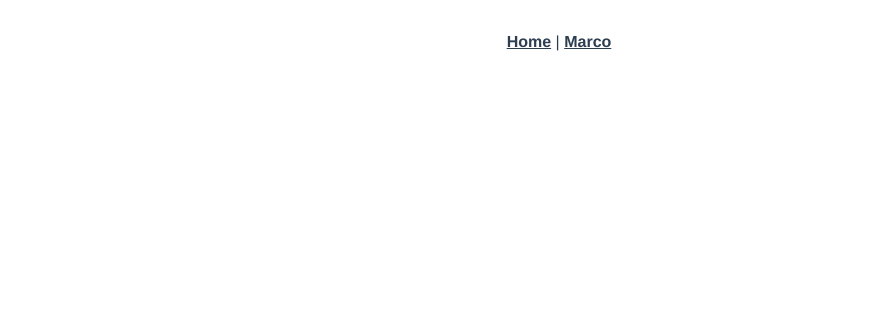
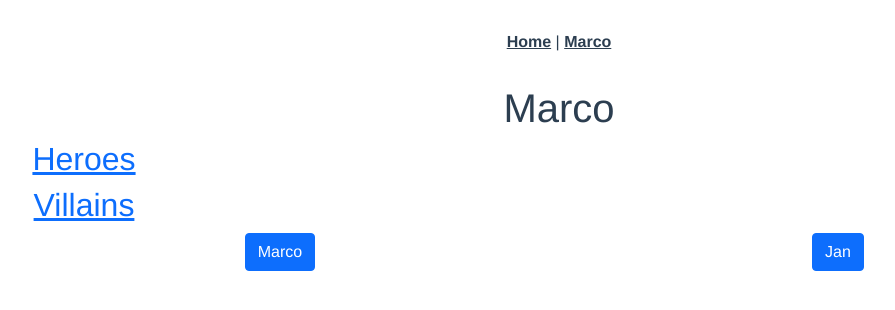
Before and after one commit to DarthSiedewurst/vue-schulung-2021, a Vue app: page /dominik in a window 1280 px wide. Before the commit this address had no page. Shown: the top 310 px of the page, without its empty margins (81-976 px from the left). Built offline with nearby package versions, Linux system fonts and the light colour scheme.

Commit message:
Anpassungen zu Heroes and Villains

```diff
--- a/src/router/index.ts
+++ b/src/router/index.ts
@@ -3,6 +3,10 @@ import Home from "../views/Home.vue";
 import Marco from "@/views/Marco/Marco.vue";
 import MarcoVillains from "@/views/Marco/MarcoVillains.vue";
 import MarcoHeroes from "@/views/Marco/MarcoHeroes.vue";
+import Dominik from "@/views/Dominik/Dominik.vue";
+import DominikHeroes from "@/views/Dominik/DominikHeroes.vue";
+import DominikVillains from "@/views/Dominik/DominikVillains.vue";
+
 
 const routes: Array<RouteRecordRaw> = [
   {
@@ -27,6 +31,23 @@ const routes: Array<RouteRecordRaw> = [
       },
     ],
   },
+  {
+    path: "/dominik",
+    name: "Dominik",
+    component: Dominik,
+    children: [
+      {
+        path: "heroes",
+        name: "heroes",
+        component: DominikHeroes,
+      },
+      {
+        path: "villains",
+        name: "villains",
+        component: DominikVillains,
+      },
+    ],
+  },
 ];
 
 const router = createRouter({
--- a/src/views/Dominik/Dominik.vue
+++ b/src/views/Dominik/Dominik.vue
@@ -3,8 +3,8 @@
     <h1>Marco</h1>
     <div class="row">
       <div class="col-2">
-        <h2><router-link to="/marco/heroes">Heroes</router-link></h2>
-        <h2><router-link to="/marco/villains">Villains</router-link></h2>
+        <h2><router-link to="/dominik/heroes">Heroes</router-link></h2>
+        <h2><router-link to="/dominik/villains">Villains</router-link></h2>
       </div>
       <div class="col-10">
         <router-view />
@@ -19,7 +19,7 @@ import { defineComponent } from "vue";
 import Navigation from "@/components/Navigation.vue"; // @ is an alias to /src
 
 export default defineComponent({
-  name: "Marco",
+  name: "Dominik",
   components: { Navigation },
   setup() {
     const back = "Marco";
--- a/src/views/Dominik/DominikHeroes.vue
+++ b/src/views/Dominik/DominikHeroes.vue
@@ -12,7 +12,7 @@
 import { defineComponent, ref, reactive } from "vue";
 
 export default defineComponent({
-  name: "MarcoHeroes",
+  name: "DominikHeroes",
   components: {},
   props: {},
   setup() {
--- a/src/views/Dominik/DominikVillains.vue
+++ b/src/views/Dominik/DominikVillains.vue
@@ -40,10 +40,9 @@ export default defineComponent({
   setup() {
     let villains = reactive({
       list: [
-        { name: "Shrek", id: 0 },
-        { name: "LA2", id: 1 },
-        { name: "Xanathar", id: 2 },
-        { name: "Jabba The Hut", id: 3 },
+        { name: "Pain", id: 0 },
+        { name: "1und1", id: 1 },
+        { name: "Piccolo", id: 2 },
       ],
       newVillain: "",
     });
```
Also changed, not shown: src/assets/wew.png (added).
